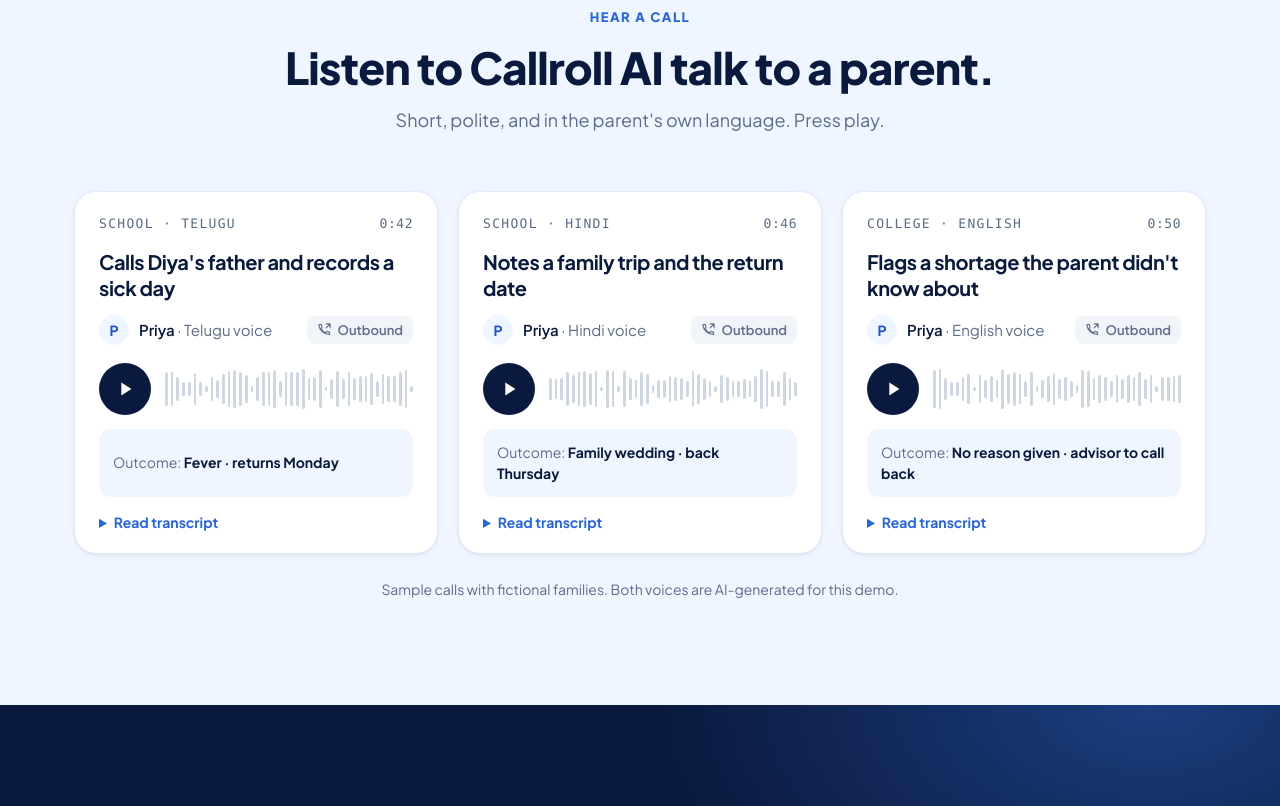
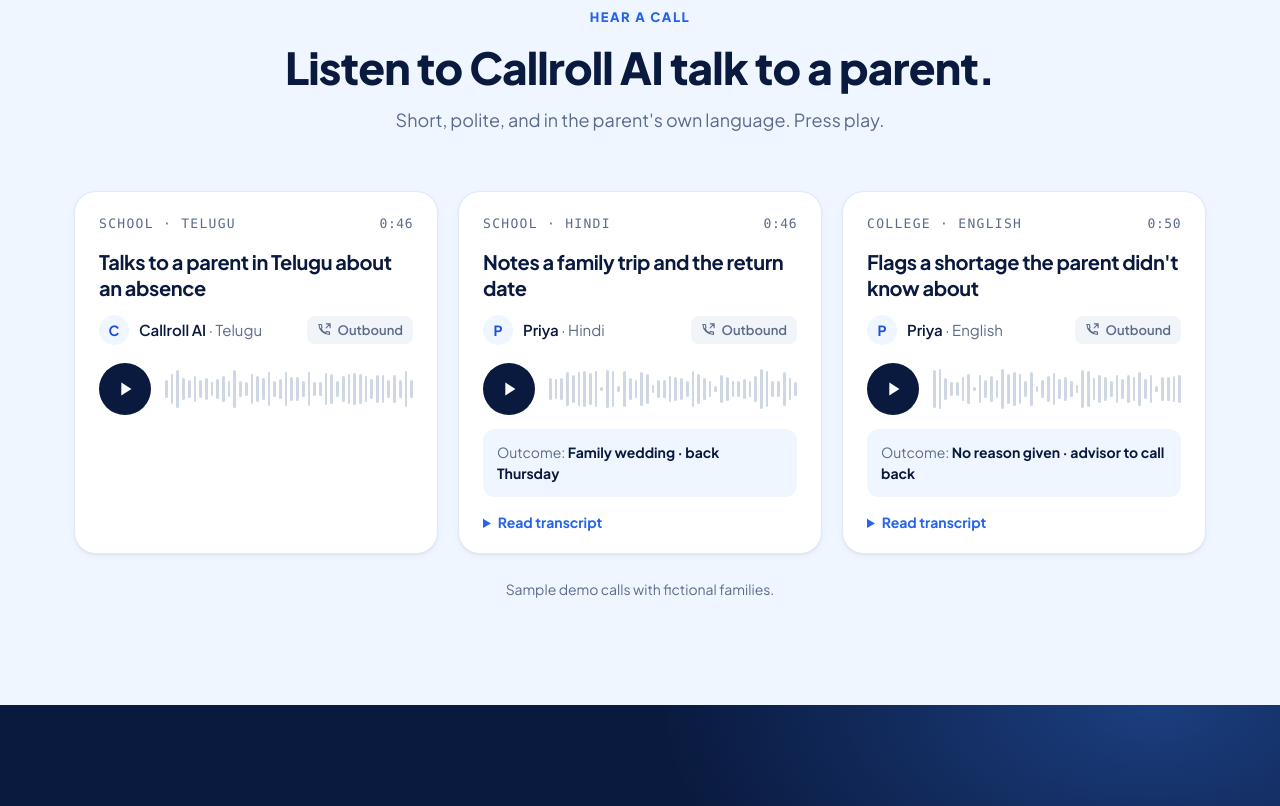
Before and after one commit to bharath260404/EdgeNZ, a plain HTML site: page index.html in a window 1280 px wide. Shown: the part 2367-3173 px from the top of the page. Drawn offline with Linux system fonts and the light colour scheme.

Commit message:
Use the supplied Telugu recording for the website's Telugu sample call
The generator can now take a finished recording instead of synthesized
lines; cards without captions hide the caption and transcript.

Co-Authored-By: Claude Opus 5.5 <noreply@anthropic.com>

```diff
--- a/app.js
+++ b/app.js
@@ -171,7 +171,8 @@
       const line = lineAt(call, t);
       const next = line && call.lines[call.lines.indexOf(line) + 1];
       const end = (next ? next.start : call.duration) - 0.5;
-      const speaking = line && t < end;
+      // A recording without captions has no pauses to show.
+      const speaking = !call.lines.length || (line && t < end);
       return {
         height: speaking ? 35 + random() * 65 : 12 + random() * 8,
         who: line ? line.who : "ai",
@@ -207,12 +208,13 @@
         </div>
       </div>
       <div class="call-caption" aria-live="polite"></div>
+      ${call.lines.length ? `
       <details class="call-transcript">
         <summary>Read transcript</summary>
         <ol>${call.lines.map((l) => `
           <li class="${l.who}"><b>${speakerName(call, l)}:</b> ${l.text}${l.en ? `<small>${l.en}</small>` : ""}</li>`).join("")}
         </ol>
-      </details>`;
+      </details>` : ""}`;
 
     const audio = new Audio();
     audio.preload = "none";
@@ -225,7 +227,10 @@
 
     function showOutcome() {
       shownLine = null;
-      caption.innerHTML = `<span class="cap-idle">Outcome: <b>${call.outcome}</b></span>`;
+      caption.innerHTML = call.outcome
+        ? `<span class="cap-idle">Outcome: <b>${call.outcome}</b></span>`
+        : `<span class="cap-idle">Press play to listen.</span>`;
+      caption.hidden = !call.outcome && !call.lines.length;
     }
 
     function render() {
--- a/calls.js
+++ b/calls.js
@@ -1,65 +1,22 @@
 // Generated by scripts/make_sample_calls.py — edit the calls there.
 window.SAMPLE_CALLS = [
   {
-    "id": "telugu-fever",
+    "id": "telugu-demo",
     "kicker": "School · Telugu",
-    "title": "Calls Diya's father and records a sick day",
-    "agent": "Priya",
-    "voiceLabel": "Telugu voice",
-    "outcome": "Fever · returns Monday",
-    "src": "audio/telugu-fever.mp3",
-    "duration": 41.74,
-    "lines": [
-      {
-        "who": "ai",
-        "text": "నమస్కారం, నేను గ్రీన్ వ్యాలీ స్కూల్ నుండి ప్రియ మాట్లాడుతున్నాను. దియా నాన్నగారేనా?",
-        "start": 0.29,
-        "en": "Namaskaram, this is Priya from Green Valley School. Am I speaking with Diya's father?"
-      },
-      {
-        "who": "parent",
-        "text": "అవునండి, చెప్పండి.",
-        "start": 7.37,
-        "en": "Yes, please go ahead."
-      },
-      {
-        "who": "ai",
-        "text": "ఈరోజు దియా స్కూల్‌కి రాలేదు. కారణం తెలుసుకోవచ్చా?",
-        "start": 9.79,
-        "en": "Diya didn't come to school today. May I know the reason?"
-      },
-      {
-        "who": "parent",
-        "text": "తనకి నిన్న రాత్రి నుండి జ్వరంగా ఉందండి. డాక్టర్ దగ్గరికి తీసుకెళ్ళాం.",
-        "start": 14.78,
-        "en": "She has had a fever since last night. We took her to the doctor."
-      },
-      {
-        "who": "ai",
-        "text": "అయ్యో, తను త్వరగా కోలుకోవాలి. దియా మళ్ళీ ఎప్పుడు స్కూల్‌కి వస్తుంది?",
-        "start": 21.34,
-        "en": "Oh, we hope she gets well soon. When will Diya be back at school?"
-      },
-      {
-        "who": "parent",
-        "text": "సోమవారం నుండి పంపిస్తానండి.",
-        "start": 27.38,
-        "en": "I'll send her from Monday."
-      },
-      {
-        "who": "ai",
-        "text": "సరేనండి. జ్వరం వల్ల రాలేదని, సోమవారం నుండి వస్తుందని నమోదు చేశాను. క్లాస్ టీచర్‌కి తెలియజేస్తాము. ధన్యవాదాలు!",
-        "start": 30.41,
-        "en": "Okay. I've recorded that she was absent with a fever and will return on Monday. We'll let her class teacher know. Thank you!"
-      }
-    ]
+    "title": "Talks to a parent in Telugu about an absence",
+    "agent": "Callroll AI",
+    "voiceLabel": "Telugu",
+    "outcome": null,
+    "src": "audio/telugu-demo.mp3",
+    "duration": 45.84,
+    "lines": []
   },
   {
     "id": "hindi-wedding",
     "kicker": "School · Hindi",
     "title": "Notes a family trip and the return date",
     "agent": "Priya",
-    "voiceLabel": "Hindi voice",
+    "voiceLabel": "Hindi",
     "outcome": "Family wedding · back Thursday",
     "src": "audio/hindi-wedding.mp3",
     "duration": 45.67,
@@ -113,7 +70,7 @@ window.SAMPLE_CALLS = [
     "kicker": "College · English",
     "title": "Flags a shortage the parent didn't know about",
     "agent": "Priya",
-    "voiceLabel": "English voice",
+    "voiceLabel": "English",
     "outcome": "No reason given · advisor to call back",
     "src": "audio/english-college.mp3",
     "duration": 49.92,
--- a/index.html
+++ b/index.html
@@ -264,7 +264,7 @@
 
     <!-- Cards are built by app.js from calls.js -->
     <div class="calls reveal" id="calls-list"></div>
-    <p class="calls-note">Sample calls with fictional families. Both voices are AI-generated for this demo.</p>
+    <p class="calls-note">Sample demo calls with fictional families.</p>
   </div>
 </section>
 
--- a/styles.css
+++ b/styles.css
@@ -522,6 +522,7 @@ button { font: inherit; cursor: pointer; }
   padding: 12px 14px; border-radius: var(--radius-sm); background: var(--blue-50);
   font-size: 14px; line-height: 1.5;
 }
+.call-caption[hidden] { display: none; }
 .cap-idle { align-self: center; color: var(--muted); }
 .cap-idle b { color: var(--navy); }
 .cap-who { flex: none; margin-top: 2px; padding: 2px 8px; border-radius: 999px; background: var(--blue-600); color: var(--white); font-size: 11px; font-weight: 800; letter-spacing: .06em; text-transform: uppercase; }
```
Also changed, not shown: 4 other files.
